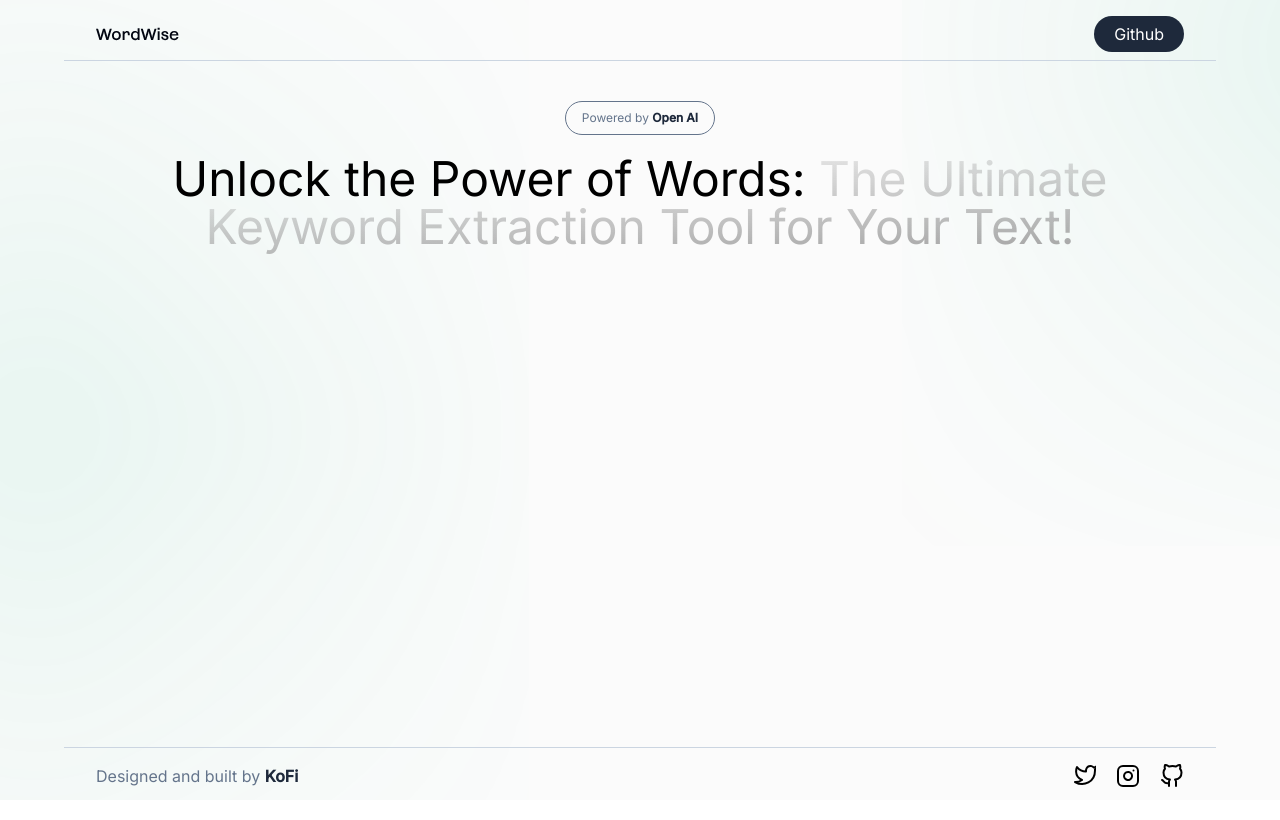
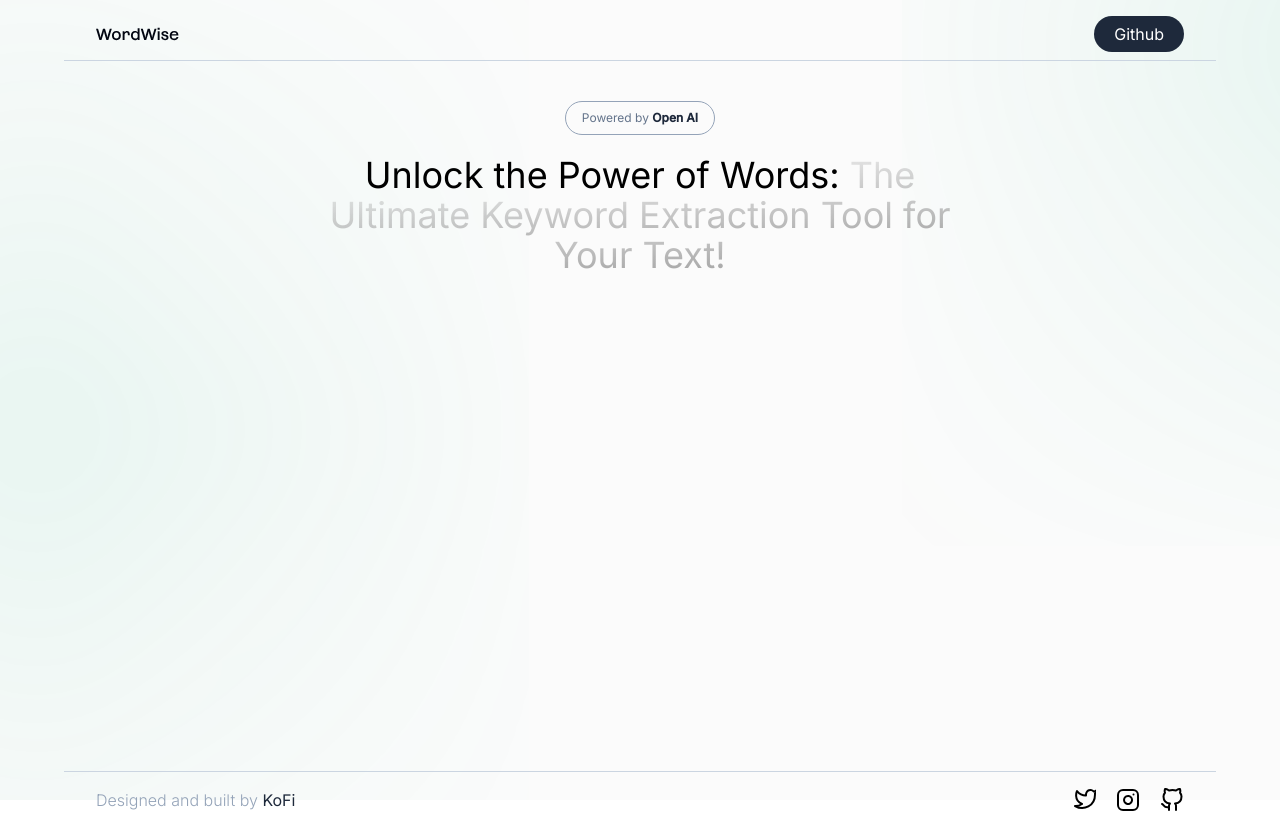
Before and after one commit to codenay/wordwise, a React (Vite) app: page / in a window 1280 px wide. Built offline with nearby package versions, Linux system fonts and the light colour scheme.

Commit message:
text input

```diff
--- a/src/App.jsx
+++ b/src/App.jsx
@@ -1,11 +1,13 @@
 import React from 'react'
 import Header from './components/Header'
 import Footer from './components/Footer'
+import Textinput from './components/Textinput'
 
 const App = () => {
   return (
     <div className="main w-screen h-screen bg-[url('src/assets/bg.svg')]">
       <Header />
+      {/* <Textinput /> */}
       <Footer />
     </div>
   )
--- a/src/components/Footer.jsx
+++ b/src/components/Footer.jsx
@@ -10,9 +10,9 @@ const Footer = () => {
         <footer>
             <div className="ft mx-auto mt-96 flex max-w-6xl items-center justify-between pt-4 pb-2 px-6 lg:px-8 border-t border-1 border-slate-300" aria-label="Global">
                 <div>
-                    <p className='text-slate-500'>Designed and built by <span className='text-slate-800 font-semibold' ><a target="_blank" href="https://github.com/codenay">KoFi</a></span> </p>
+                    <p className='text-slate-400 font-light'>Designed and built by <span className='text-slate-800 font-normal' ><a target="_blank" href="https://github.com/codenay">KoFi</a></span> </p>
                 </div>
-                <div className='w-28 flex justify-between'>
+                <div className='w-28 hidden md:flex  justify-between'>
                     <img src={twitterIcon} />
                     <img src={instagramIcon} />
                     <img src={githubIcon} />
--- a/src/components/Header.jsx
+++ b/src/components/Header.jsx
@@ -8,7 +8,7 @@ const Header = () => {
         <header>
             <nav className="mx-auto flex max-w-6xl items-center justify-between pt-4 pb-2 px-6 lg:px-8 border-b border-1 border-slate-300" aria-label="Global">
                 <img src={logo} />
-                <button className='bg-slate-800 text-white py-1.5 px-5 rounded-full'>
+                <button className='bg-slate-800 text-white font-normal py-1.5 px-5 rounded-full'>
                     <a target="_blank" href="https://github.com/codenay">Github</a>
                 </button>
             </nav>
@@ -16,13 +16,13 @@ const Header = () => {
 
         <div className='container mt-10 mx-auto flex justify-center w-3/5 '>
             <div>
-               <p className='text-xs text-slate-500 p-2 px-4 border border-slate-500 rounded-full' >Powered by <span className='text-slate-800 font-semibold'><a target="_blank" href="https://openai.com/">Open AI</a> </span></p>
+               <p className='text-xs text-slate-500 p-2 px-4 border border-slate-400 rounded-full' >Powered by <span className='text-slate-800 font-semibold'><a target="_blank" href="https://openai.com/">Open AI</a> </span></p>
             </div>
 
         </div>
 
-        <div className='container mt-5 mx-auto flex justify-center w-3/4'>
-            <h1 className='text-3xl md:text-5xl text-center'>Unlock the Power of Words: <span className='text-gradient'> The Ultimate Keyword Extraction Tool for Your Text!</span> </h1>
+        <div className='container mt-5 mx-auto flex justify-center w-3/4 md:w-3/6'>
+            <h1 className='text-2xl md:text-4xl text-center'>Unlock the Power of Words: <span className='text-gradient'> The Ultimate Keyword Extraction Tool for Your Text!</span> </h1>
         </div>
 
     </div>
--- /dev/null
+++ b/src/components/Textinput.jsx
@@ -0,0 +1,15 @@
+import React from 'react'
+import { useState } from 'react'
+
+const Textinput = () => {
+    const [text, setText] = useState('');
+
+  return (
+    <div>
+        <h1>hey</h1>
+
+    </div>
+  )
+}
+
+export default Textinput
```
